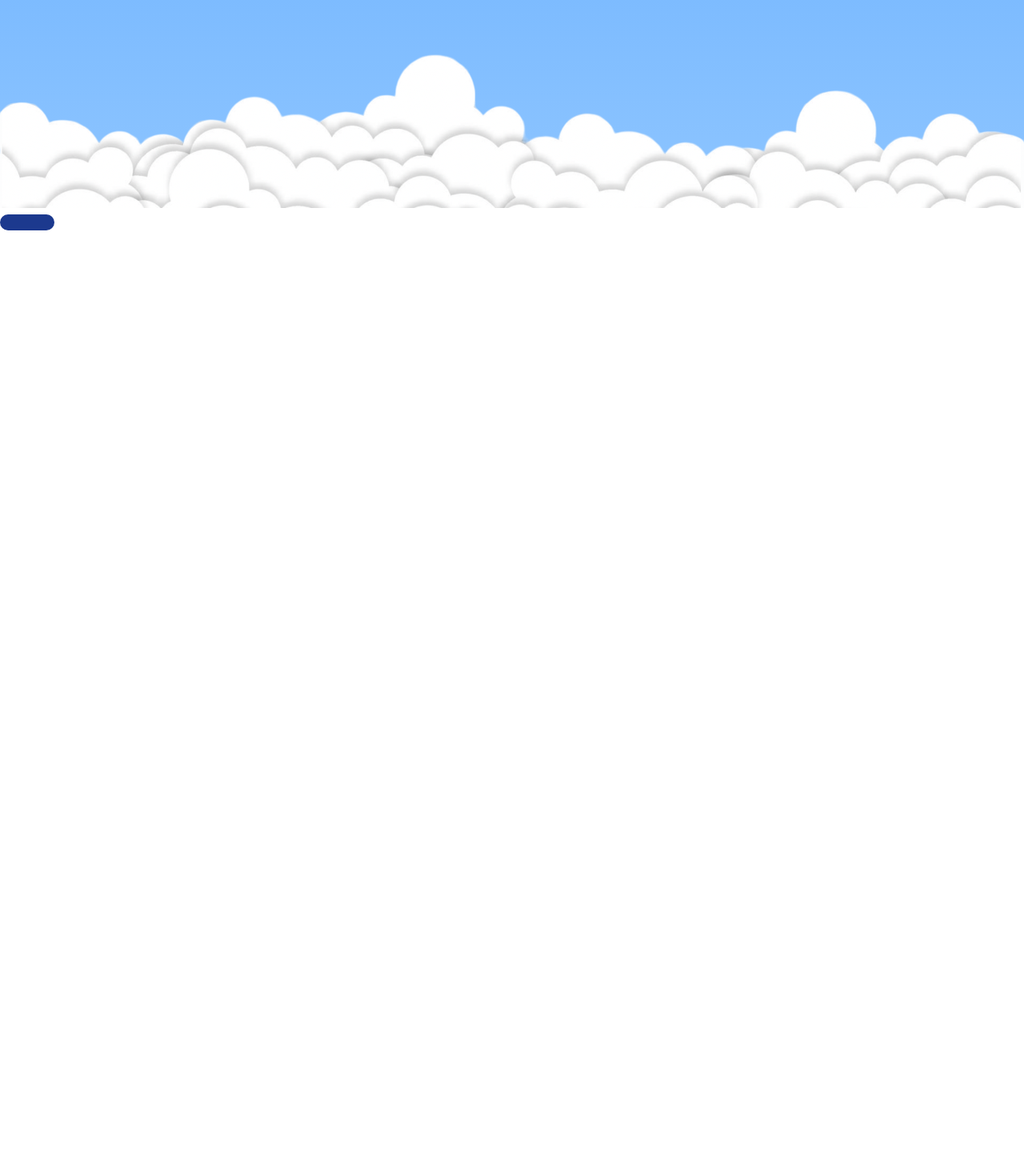
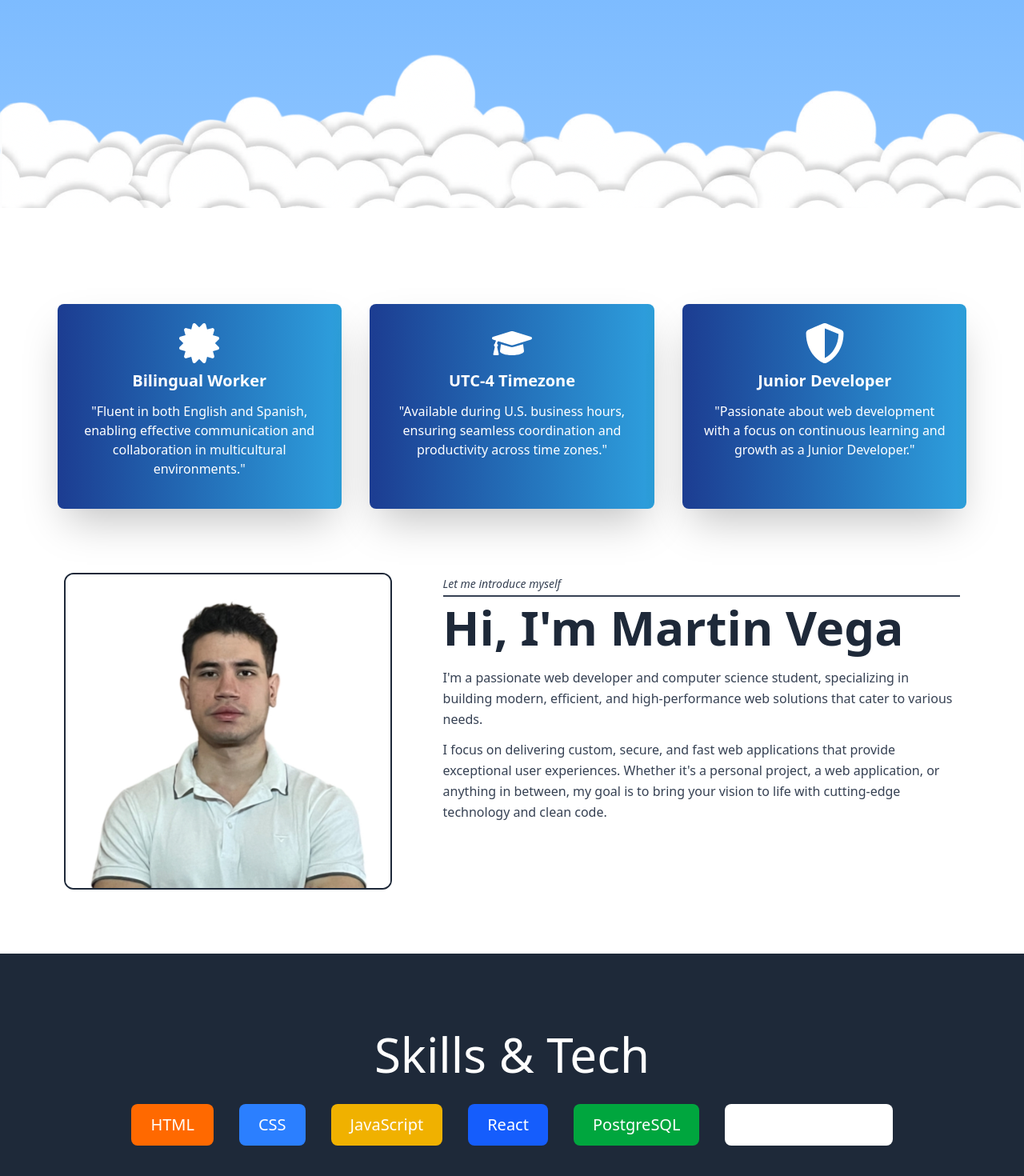
Before and after one commit to martinvega2003/portfolio-web, a React (Vite) app in the folder client/: page / in a window 1280 px wide. Shown: the part 652-2122 px from the top of the page at 80% size. Before the commit the page ends 940 px from the top, so only its background shows below. Built offline with nearby package versions, Linux system fonts and the light colour scheme.

Commit message:
Create About me section components and import the section to Mainpage.jsx file

```diff
--- a/client/src/pages/Mainpage.jsx
+++ b/client/src/pages/Mainpage.jsx
@@ -1,12 +1,12 @@
 import React from 'react'
 import HeroSection from './section/HeroSection'
-import Button from '../components/Button'
+import AboutMeSection from './section/AboutMeSection'
 
 const Mainpage = () => {
   return (
     <main>
       <HeroSection />
-      <Button />
+      <AboutMeSection />
     </main>
   )
 }
--- /dev/null
+++ b/client/src/pages/section/AboutMeSection.jsx
@@ -0,0 +1,115 @@
+import React from "react";
+import { motion } from "framer-motion";
+import { useLanguage } from "../../context/LanguageContext";
+import { ExtraDataSection } from "./ExtraDataSection";
+import professionalPic from "../../images/professional-pic.jpeg"
+
+const AboutMeSection = () => {
+  const { language } = useLanguage();
+
+  return (
+    <div
+      id="about"
+      className='relative z-10 pt-20 overflow-hidden bg-white dark:bg-black text-gray-900 dark:text-gray-100'
+    >
+      <ExtraDataSection />
+
+      <div className="w-full flex flex-col items-center">
+        {/* About Me Text Section */}
+        <motion.div
+          className='w-fit mx-3 sm:mx-12 flex flex-col items-center md:items-start md:flex-row-reverse md:justify-around my-12 bg-transparent dark:bg-gray-800 dark:shadow-[0_10px_30px_10px_rgba(139,92,246,0.6)]'
+          initial={{ opacity: 0 }}
+          animate={{ opacity: 1 }}
+          transition={{ duration: 1, delay: 0.5 }}
+        >
+
+          <div
+            className="relative z-10 w-full md:w-3/5 p-8 rounded-3xl mb-6 md:mb-12 lg:mb-20"
+          >
+            {/* Header Section with Name */}
+            <motion.div
+              className="text-left"
+              initial={{ opacity: 0 }}
+              animate={{ opacity: 1 }}
+              transition={{ duration: 1 }}
+            >
+              <p className='w-full py-1 mb-2 text-gray-700 dark:text-gray-300 font-extralight italic text-sm border-b-2'>
+                {language === "en" ? "Let me introduce myself" : "Permíteme presentarme"}
+              </p>
+              <h1 className='text-3xl sm:text-4xl md:text-5xl lg:text-6xl font-bold text-gray-800 dark:text-white'>
+                {language === "en" ? "Hi, I'm Martin Vega" : "Hola, soy Martin Vega"}
+              </h1>
+            </motion.div>
+            <div
+              className='w-full mt-5 text-gray-700 dark:text-gray-200 text-md leading-relaxed'
+            >
+              <p>
+                {language === "en"
+                  ? "I'm a passionate web developer and computer science student, specializing in building modern, efficient, and high-performance web solutions that cater to various needs."
+                  : "Soy un desarrollador web apasionado y estudiante de informática, enfocado en la creación de soluciones web modernas, eficientes y de alto rendimiento para satisfacer diversas necesidades."
+                }
+              </p>
+              <p className="mt-3">
+                {language === "en"
+                  ? "I focus on delivering custom, secure, and fast web applications that provide exceptional user experiences. Whether it's a personal project, a web application, or anything in between, my goal is to bring your vision to life with cutting-edge technology and clean code."
+                  : "Me enfoco en entregar aplicaciones web personalizadas, seguras y rápidas que ofrezcan experiencias de usuario excepcionales. Ya sea un proyecto personal, una aplicación web o cualquier cosa intermedia, mi objetivo es hacer realidad tu visión con tecnología de vanguardia y código limpio."
+                }
+              </p>
+            </div>
+          </div>
+          {/* Image or Avatar */}
+          <motion.div
+            className="w-full md:w-2/5 h-auto flex justify-center p-8 mt-6 md:mt-0"
+            initial={{ opacity: 0, y: 100 }}
+            whileInView={{ opacity: 1, y: 0 }}
+            transition={{ duration: 1 }}
+            viewport={{ once: true }}
+          >
+            <img
+              src={professionalPic || "https://via.placeholder.com/200"}
+              alt="Martin Vega"
+              className='relative z-10 w-full h-auto rounded-xl border-2 border-gray-800 dark:border-purple-500'
+            />
+          </motion.div>
+        </motion.div>
+
+        {/* Skills Section */}
+        <motion.div
+          className='dark:relative dark:z-10 min-w-full py-24 text-center bg-gray-800 dark:bg-gray-950 text-white'
+          initial={{ opacity: 0 }}
+          animate={{ opacity: 1 }}
+          transition={{ duration: 1, delay: 1 }}
+        >
+          <h2 className="text-3xl sm:text-4xl md:text-5xl lg:text-6xl">
+            {language === "en"
+              ? "Skills & Tech"
+              : "Habilidades y Tecnología"}
+          </h2>
+          <div className="flex flex-wrap justify-center mt-8 gap-8">
+            {/* Skill Badges */}
+            {[
+              { name: "HTML", color: "bg-orange-500 text-white" },
+              { name: "CSS", color: "bg-blue-500 text-white" },
+              { name: "JavaScript", color: "bg-yellow-500 text-white" },
+              { name: "React", color: "bg-blue-600 text-white" },
+              { name: "PostgreSQL", color: "bg-green-600 text-white" },
+              { name: "Node.js / Express", color: "bg-white text-primary" },
+            ].map((skill, index) => (
+              <motion.div
+                key={index}
+                className={`relative z-10 px-6 py-3 rounded-lg ${skill.color} text-xl font-medium transition duration-300 hover:scale-125 cursor-pointer`}
+                initial={{ opacity: 0 }}
+                animate={{ opacity: 1 }}
+                transition={{ duration: 0.6, delay: index * 0.3 }}
+              >
+                {skill.name}
+              </motion.div>
+            ))}
+          </div>
+        </motion.div>
+      </div>
+    </div>
+  );
+};
+
+export default AboutMeSection;
--- /dev/null
+++ b/client/src/pages/section/ExtraDataSection.jsx
@@ -0,0 +1,70 @@
+import React from 'react';
+import { FaCertificate, FaGraduationCap, FaShieldAlt } from "react-icons/fa";
+import DataCard from '../../components/DataCard';
+import { useLanguage } from '../../context/LanguageContext';
+
+
+export const ExtraDataSection = () => {
+    const { language } = useLanguage()
+
+    const extraData = {
+      en: [
+        {
+          title: "Bilingual Worker",
+          text: "Fluent in both English and Spanish, enabling effective communication and collaboration in multicultural environments.",
+          icon: FaCertificate
+        },
+        {
+          title: "UTC-4 Timezone",
+          text: "Available during U.S. business hours, ensuring seamless coordination and productivity across time zones.",
+          icon: FaGraduationCap
+        },
+        {
+          title: "Junior Developer",
+          text: "Passionate about web development with a focus on continuous learning and growth as a Junior Developer.",
+          icon: FaShieldAlt
+        }
+      ],
+      es: [
+        {
+          title: "Bilingüe",
+          text: "Fluido en inglés y español, permitiendo una comunicación y colaboración efectiva en entornos multiculturales.",
+          icon: FaCertificate
+        },
+        {
+          title: "Zona Horaria UTC-4",
+          text: "Disponible durante el horario laboral UTC-4, asegurando una coordinación y productividad sin interrupciones entre zonas horarias.",
+          icon: FaGraduationCap
+        },
+        {
+          title: "Desarrollador Junior",
+          text: "Apasionado por el desarrollo web con un enfoque en el aprendizaje continuo y crecimiento como Desarrollador Junior.",
+          icon: FaShieldAlt
+        }
+      ],
+    }
+
+
+  return (
+    <div className='bg-white dark:bg-black w-full pt-10 px-3 sm:px-12 flex flex-wrap justify-evenly gap-3 items-center text-white'>
+      {language === "en" ? (
+        extraData.en.map(certificate => (
+          <DataCard
+            title={certificate.title}
+            text={certificate.text}
+            icon={certificate.icon}
+          />
+        ))
+			) : (
+				extraData.es.map(certificate => (
+          <DataCard
+            title={certificate.title}
+            text={certificate.text}
+            icon={certificate.icon}
+          />
+        ))
+			)
+      }
+    </div>
+  );
+};
```
